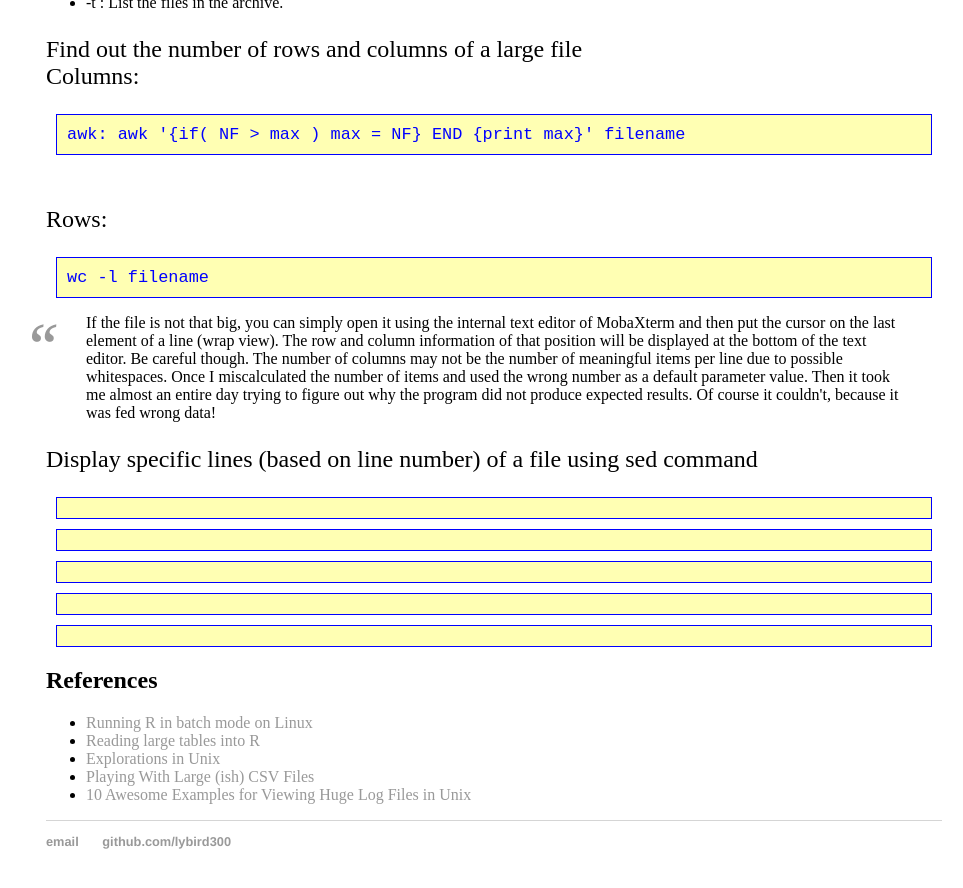
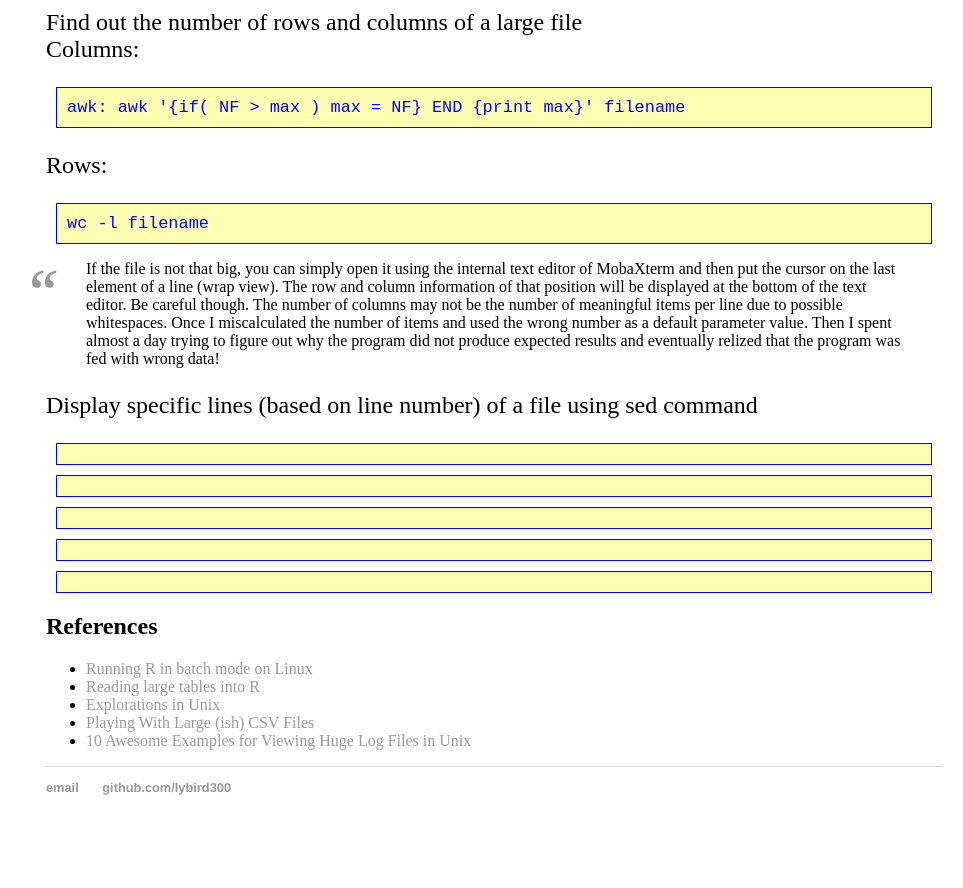
Before and after one commit to lybird300/lybird300.github.io, a Jekyll site: the page built from _posts/2015-05-01-inspect-big-data.md, in a window 1280 px wide and 900 px high, scrolled down 1191 px. Shown: the top 888 px of the window, without its empty margins (146-1109 px from the left). Built offline with Jekyll 4.4.1, drawn with Linux system fonts in a browser that asks for light colours; after the commit the page ends 2046 px from its top, so only the background shows below that.

Commit message:
Update 2015-05-01-inspect-big-data.md

```diff
--- a/_posts/2015-05-01-inspect-big-data.md
+++ b/_posts/2015-05-01-inspect-big-data.md
@@ -10,7 +10,7 @@
 
 <h2>Useful Unix Commands (Bash commands)</h2>
 Extract gz files
-<pre><code>$ gzip -d file.gz</code></pre><br/>
+<pre><code>$ gzip -d file.gz</code></pre>
 Extract tar.gz files
 <pre><code>tar options file.tar.gz
 e.g., tar -xvf file.tar.gz </code></pre>, where
@@ -23,10 +23,10 @@
 </ul>
 Find out the number of rows and columns of a large file<br/>
 Columns:
-<pre><code>awk: awk '{if( NF > max ) max = NF} END {print max}' filename</code></pre><br/>
+<pre><code>awk: awk '{if( NF > max ) max = NF} END {print max}' filename</code></pre>
 Rows:
 <pre><code>wc -l filename</code></pre>
-<blockquote>If the file is not that big, you can simply open it using the internal text editor of MobaXterm and then put the cursor on the last element of a line (wrap view). The row and column information of that position will be displayed at the bottom of the text editor. Be careful though. The number of columns may not be the number of meaningful items per line due to possible whitespaces. Once I miscalculated the number of items and used the wrong number as a default parameter value. Then it took me almost an entire day trying to figure out why the program did not produce expected results. Of course it couldn't, because it was fed wrong data!</blockquote>
+<blockquote>If the file is not that big, you can simply open it using the internal text editor of MobaXterm and then put the cursor on the last element of a line (wrap view). The row and column information of that position will be displayed at the bottom of the text editor. Be careful though. The number of columns may not be the number of meaningful items per line due to possible whitespaces. Once I miscalculated the number of items and used the wrong number as a default parameter value. Then I spent almost a day trying to figure out why the program did not produce expected results and eventually relized that the program was fed with wrong data!</blockquote>
 Display specific lines (based on line number) of a file using sed command
 <pre><code></code></pre>
 <pre><code></code></pre>
```
